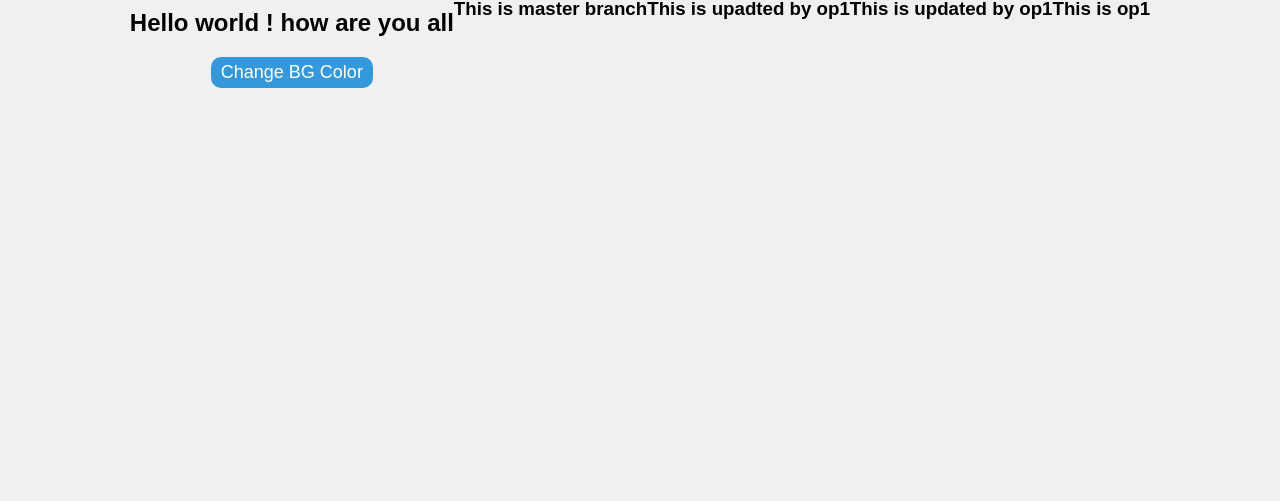
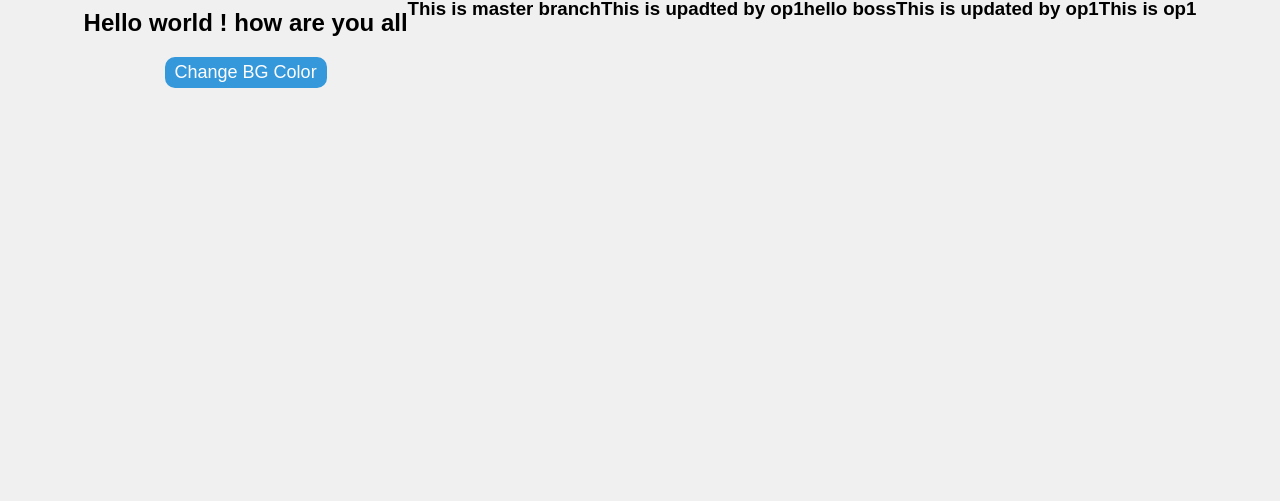
Before and after one commit to opchaudhary/ASFD, a plain HTML site: page Index.html in a window 1280 px wide. Shown: the part 599-1100 px from the top of the page. Drawn offline with Linux system fonts and the light colour scheme.

Commit message:
2nd commit for conflict

```diff
--- a/Index.html
+++ b/Index.html
@@ -16,6 +16,7 @@
 
 <h3>This is master branch</h3><br>
 <h3>This is upadted by op1</h3><br>
+<h3>hello boss</h3>
 <h3>This is updated by op1</h3><br>
 <h3>This is op1</h3>
 
```
